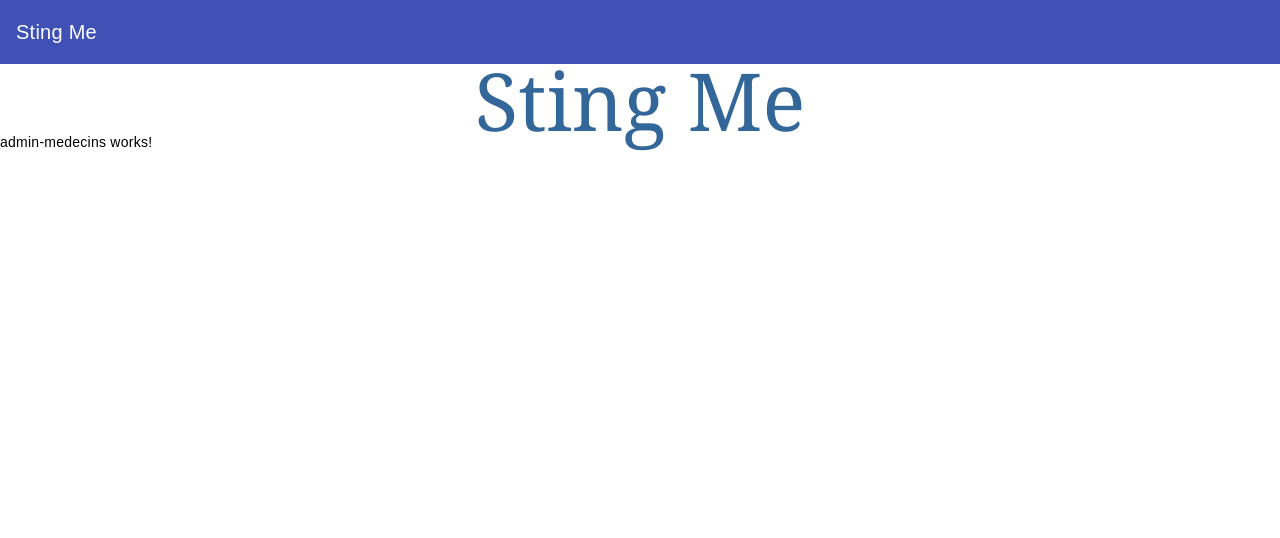
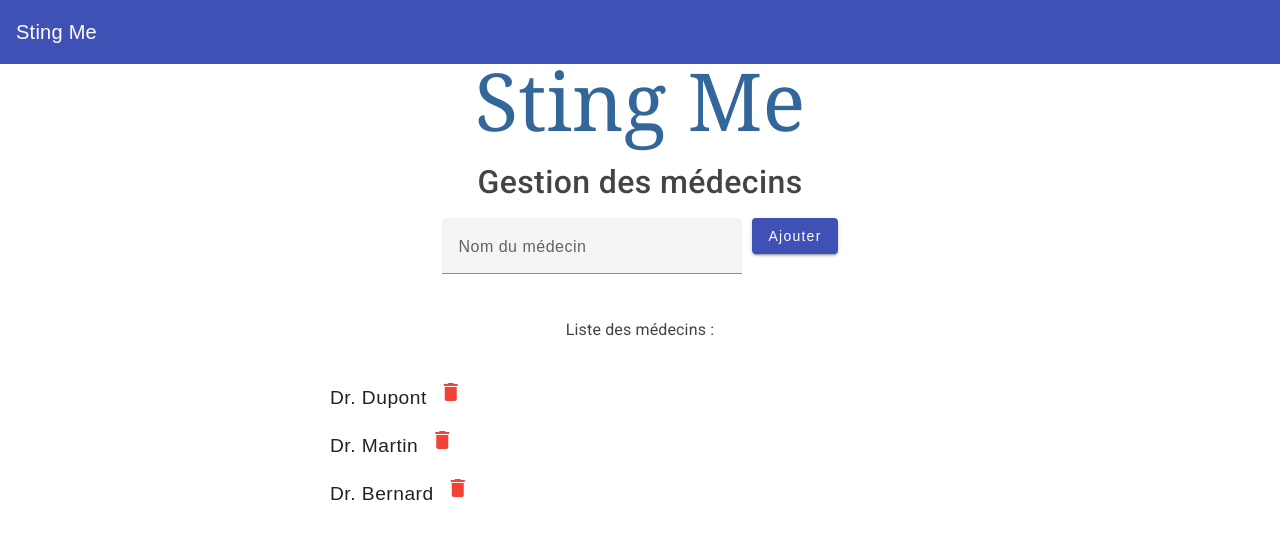
Before and after one commit to ash-hsa/projet_fullstack, an Angular app in the folder frontend/: page /admin-medecins in a window 1280 px wide. Shown: the top 538 px of the page. Built offline with nearby package versions, Linux system fonts and the light colour scheme.

Commit message:
creation d'une page ajouter medecin et mise en forme des pages admin

```diff
--- a/frontend/src/app/admin-medecins/admin-medecins.component.html
+++ b/frontend/src/app/admin-medecins/admin-medecins.component.html
@@ -1 +1,24 @@
-<p>admin-medecins works!</p>
+<h2 class="title">Gestion des médecins</h2>
+
+<!-- Formulaire d'ajout de médecin -->
+<div class="form-container">
+  <mat-form-field appearance="fill" class="input-field">
+    <mat-label>Nom du médecin</mat-label>
+    <input matInput [(ngModel)]="newMedecin" placeholder="Entrez un nom...">
+  </mat-form-field>
+
+  <button mat-raised-button color="primary" (click)="ajouterMedecin()">Ajouter</button>
+</div>
+
+<!-- Liste des médecins -->
+<div class="list-container">
+  <h3>Liste des médecins :</h3>
+  <mat-list>
+    <mat-list-item *ngFor="let medecin of medecins" class="list-item">
+      <span class="medecin-name">{{ medecin.nom }}</span>
+      <button mat-icon-button color="warn" (click)="supprimerMedecin(medecin)">
+        <mat-icon>delete</mat-icon>
+      </button>
+    </mat-list-item>
+  </mat-list>
+</div>
--- a/frontend/src/app/admin-medecins/admin-medecins.component.scss
+++ b/frontend/src/app/admin-medecins/admin-medecins.component.scss
@@ -0,0 +1,38 @@
+.title {
+    text-align: center;
+    font-size: 2rem;
+    margin-bottom: 20px;
+    margin-top: 50px;
+  }
+
+  .form-container {
+    display: flex;
+    justify-content: center;
+    gap: 10px;
+    margin-bottom: 20px;
+  }
+
+  .input-field {
+    width: 300px;
+  }
+
+  .list-container {
+    display: flex;
+    flex-direction: column;
+    align-items: center;
+  }
+
+  mat-list {
+    width: 50%;
+  }
+
+  .list-item {
+    display: flex;
+    justify-content: space-between;
+    align-items: center;
+    padding: 10px;
+  }
+
+  .medecin-name {
+    font-size: 1.2rem;
+  }
--- a/frontend/src/app/admin-medecins/admin-medecins.component.ts
+++ b/frontend/src/app/admin-medecins/admin-medecins.component.ts
@@ -1,12 +1,35 @@
 import { Component } from '@angular/core';
+import { FormsModule } from '@angular/forms';
+import { MatListModule } from '@angular/material/list';
+import { MatButtonModule } from '@angular/material/button';
+import { MatIconModule } from '@angular/material/icon';
+import { MatFormFieldModule } from '@angular/material/form-field';
+import { MatInputModule } from '@angular/material/input';
+import { CommonModule } from '@angular/common';
 
 @Component({
   selector: 'app-admin-medecins',
   standalone: true,
-  imports: [],
+  imports: [FormsModule,MatListModule, MatButtonModule, MatIconModule, MatFormFieldModule, MatInputModule,CommonModule],
   templateUrl: './admin-medecins.component.html',
-  styleUrl: './admin-medecins.component.scss'
+  styleUrls: ['./admin-medecins.component.scss']
 })
 export class AdminMedecinsComponent {
+  newMedecin: string = '';
+  medecins = [
+    { nom: 'Dr. Dupont' },
+    { nom: 'Dr. Martin' },
+    { nom: 'Dr. Bernard' }
+  ];
 
+  ajouterMedecin() {
+    if (this.newMedecin.trim()) {
+      this.medecins.push({ nom: this.newMedecin });
+      this.newMedecin = '';
+    }
+  }
+
+  supprimerMedecin(medecin: any) {
+    this.medecins = this.medecins.filter(m => m !== medecin);
+  }
 }
--- a/frontend/src/app/admin-reservations/admin-reservations.component.html
+++ b/frontend/src/app/admin-reservations/admin-reservations.component.html
@@ -1 +1,14 @@
-<p>admin-reservations works!</p>
+<h2 class="title">Gestion des rendez-vous</h2>
+
+<!-- Liste des rendez-vous -->
+<div class="list-container">
+  <h3>Rendez-vous à venir :</h3>
+  <mat-list>
+    <mat-list-item *ngFor="let rdv of rendezVous" class="list-item">
+      <span class="rdv-info">Patient : {{ rdv.patient }} - Date : {{ rdv.date }}</span>
+      <button mat-raised-button color="warn" (click)="annulerRendezVous(rdv)">
+        Annuler
+      </button>
+    </mat-list-item>
+  </mat-list>
+</div>
--- a/frontend/src/app/admin-reservations/admin-reservations.component.scss
+++ b/frontend/src/app/admin-reservations/admin-reservations.component.scss
@@ -0,0 +1,27 @@
+.title {
+    text-align: center;
+    font-size: 2rem;
+    margin-bottom: 20px;
+    margin-top: 50px;
+  }
+
+  .list-container {
+    display: flex;
+    flex-direction: column;
+    align-items: center;
+  }
+
+  mat-list {
+    width: 50%;
+  }
+
+  .list-item {
+    display: flex;
+    justify-content: space-between;
+    align-items: center;
+    padding: 10px;
+  }
+
+  .rdv-info {
+    font-size: 1.2rem;
+  }
--- a/frontend/src/app/admin-reservations/admin-reservations.component.ts
+++ b/frontend/src/app/admin-reservations/admin-reservations.component.ts
@@ -1,12 +1,26 @@
 import { Component } from '@angular/core';
+import { MatListModule } from '@angular/material/list';
+import { MatButtonModule } from '@angular/material/button';
+import { MatIconModule } from '@angular/material/icon';
+import { MatFormFieldModule } from '@angular/material/form-field';
+import { MatInputModule } from '@angular/material/input';
+import { CommonModule } from '@angular/common';
+
 
 @Component({
   selector: 'app-admin-reservations',
   standalone: true,
-  imports: [],
+  imports: [MatListModule, MatButtonModule, MatIconModule, MatFormFieldModule, MatInputModule,CommonModule],
   templateUrl: './admin-reservations.component.html',
-  styleUrl: './admin-reservations.component.scss'
+  styleUrls: ['./admin-reservations.component.scss']
 })
 export class AdminReservationsComponent {
+  rendezVous = [
+    { patient: 'Jean Dupont', date: '15/02/2024' },
+    { patient: 'Claire Martin', date: '16/02/2024' }
+  ];
 
+  annulerRendezVous(rdv: any) {
+    this.rendezVous = this.rendezVous.filter(r => r !== rdv);
+  }
 }
--- /dev/null
+++ b/frontend/src/app/ajout-medecin/ajout-medecin.component.html
@@ -0,0 +1 @@
+<p>ajout-medecin works!</p>
--- a/frontend/src/app/app.routes.ts
+++ b/frontend/src/app/app.routes.ts
@@ -16,6 +16,8 @@ export const routes: Routes = [
     {path: "accueil_admin", component: AccueilAdminComponent},
     { path: 'admin-medecins', component: AdminMedecinsComponent },
     { path: 'admin-reservations', component: AdminReservationsComponent },
+
+
     {path : "", redirectTo: "/login", pathMatch:"full"},
 
 
```
Also changed, not shown: frontend/src/app/ajout-medecin/ajout-medecin.component.ts (added, +12 -0 lines), frontend/src/app/ajout-medecin/ajout-medecin.component.scss (added), 1 other file (tests, documents, lock files or other folders).
